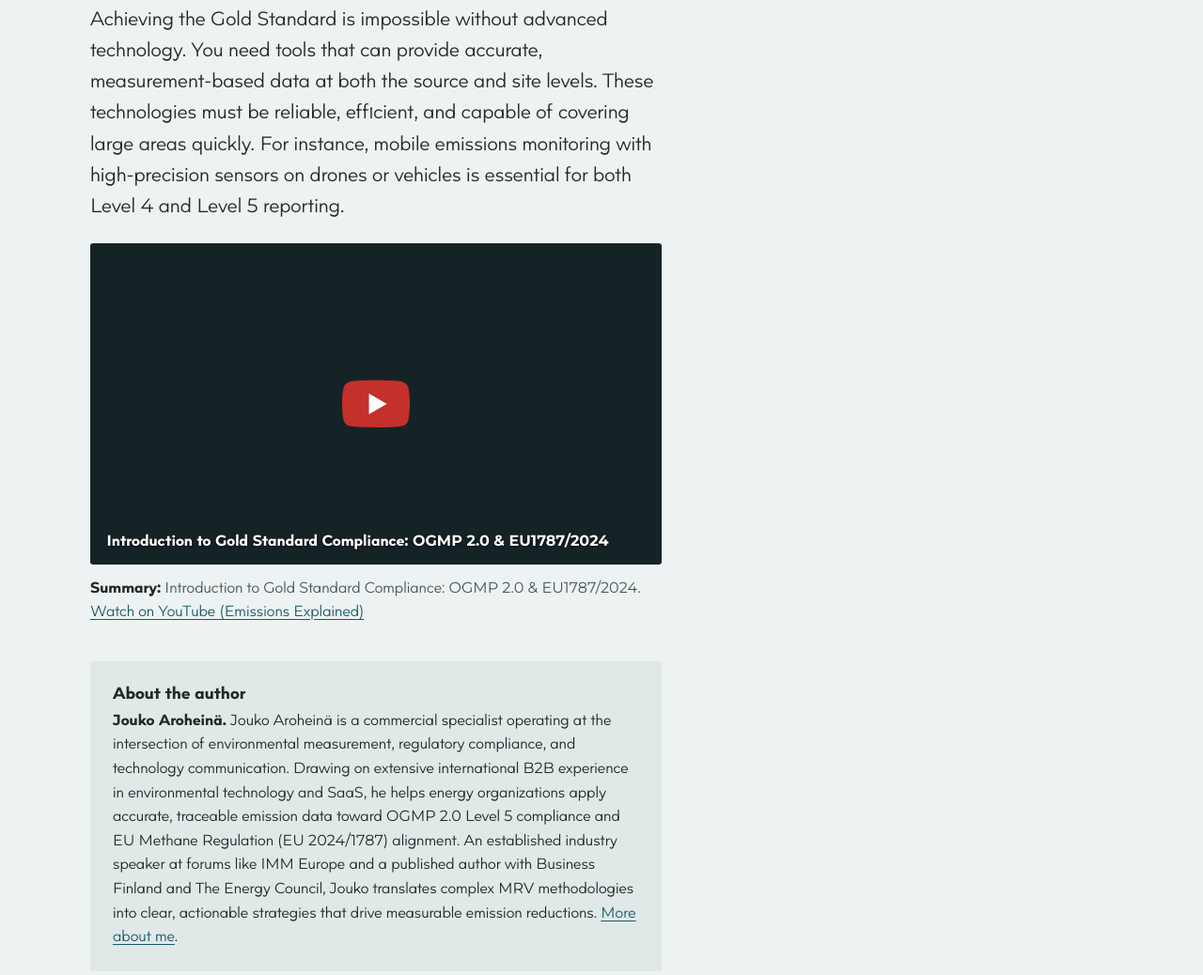
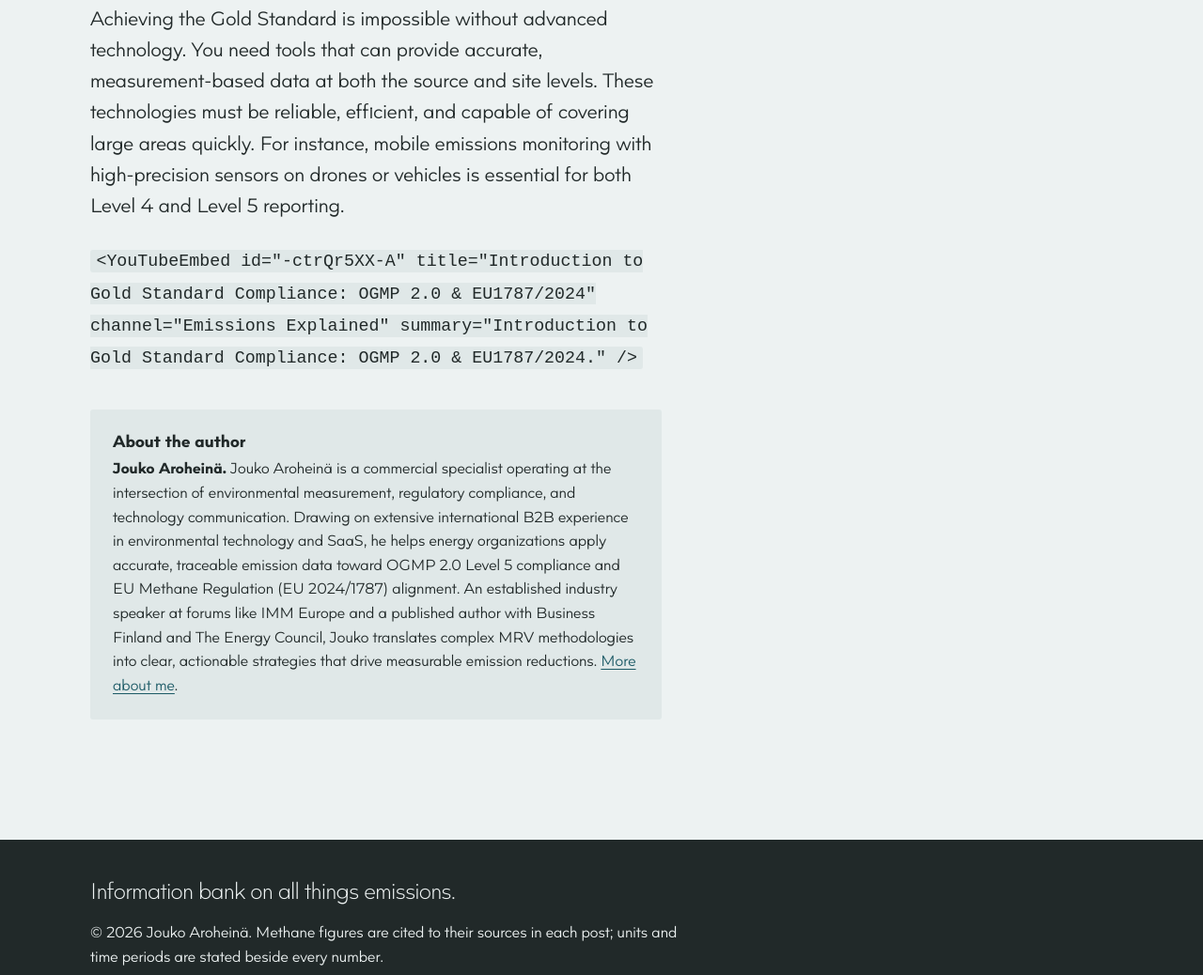
Before and after one commit to JoukoA/aroheina, an Astro site: page /posts/ogmp-compliance-questions-answered in a window 1280 px wide. Shown: the part 2944-3982 px from the top of the page at 94% size. Built offline with nearby package versions, Linux system fonts and the light colour scheme; Astro itself is replaced by a stand-in of ours; no server answers.

Commit message:
Update Post “ogmp-compliance-questions-answered”

```diff
--- a/src/content/posts/ogmp-compliance-questions-answered.mdx
+++ b/src/content/posts/ogmp-compliance-questions-answered.mdx
@@ -47,10 +47,9 @@ Reconciliation is the process of comparing the sum of your source-level measurem
 
 Achieving the Gold Standard is impossible without advanced technology. You need tools that can provide accurate, measurement-based data at both the source and site levels. These technologies must be reliable, efficient, and capable of covering large areas quickly. For instance, mobile emissions monitoring with high-precision sensors on drones or vehicles is essential for both Level 4 and Level 5 reporting.
 
-<YouTubeEmbed
-  id="74_8SIkx3nA"
+`<YouTubeEmbed
+  id="-ctrQr5XX-A"
   title="Introduction to Gold Standard Compliance: OGMP 2.0 & EU1787/2024"
   channel="Emissions Explained"
-
   summary="Introduction to Gold Standard Compliance: OGMP 2.0 & EU1787/2024."
-/>
+/>`
```
